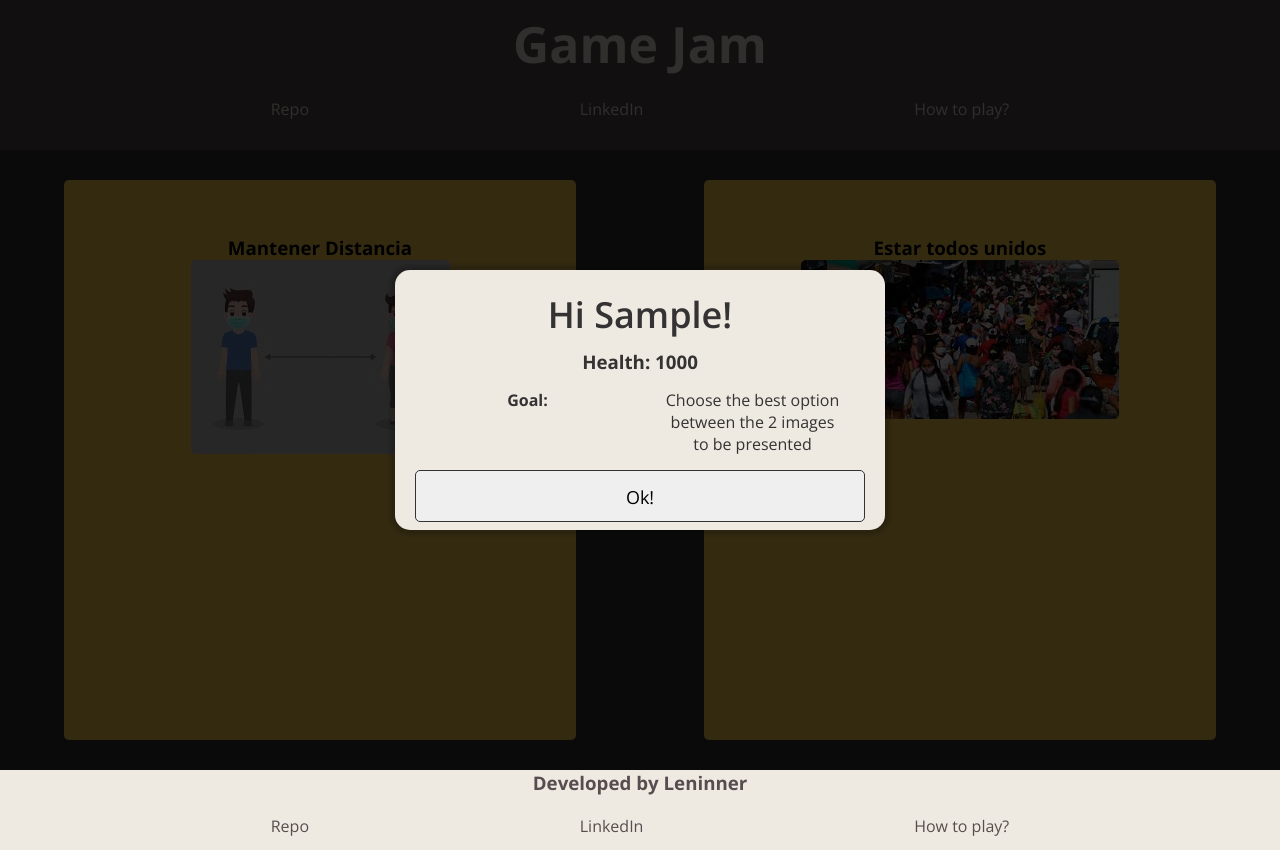
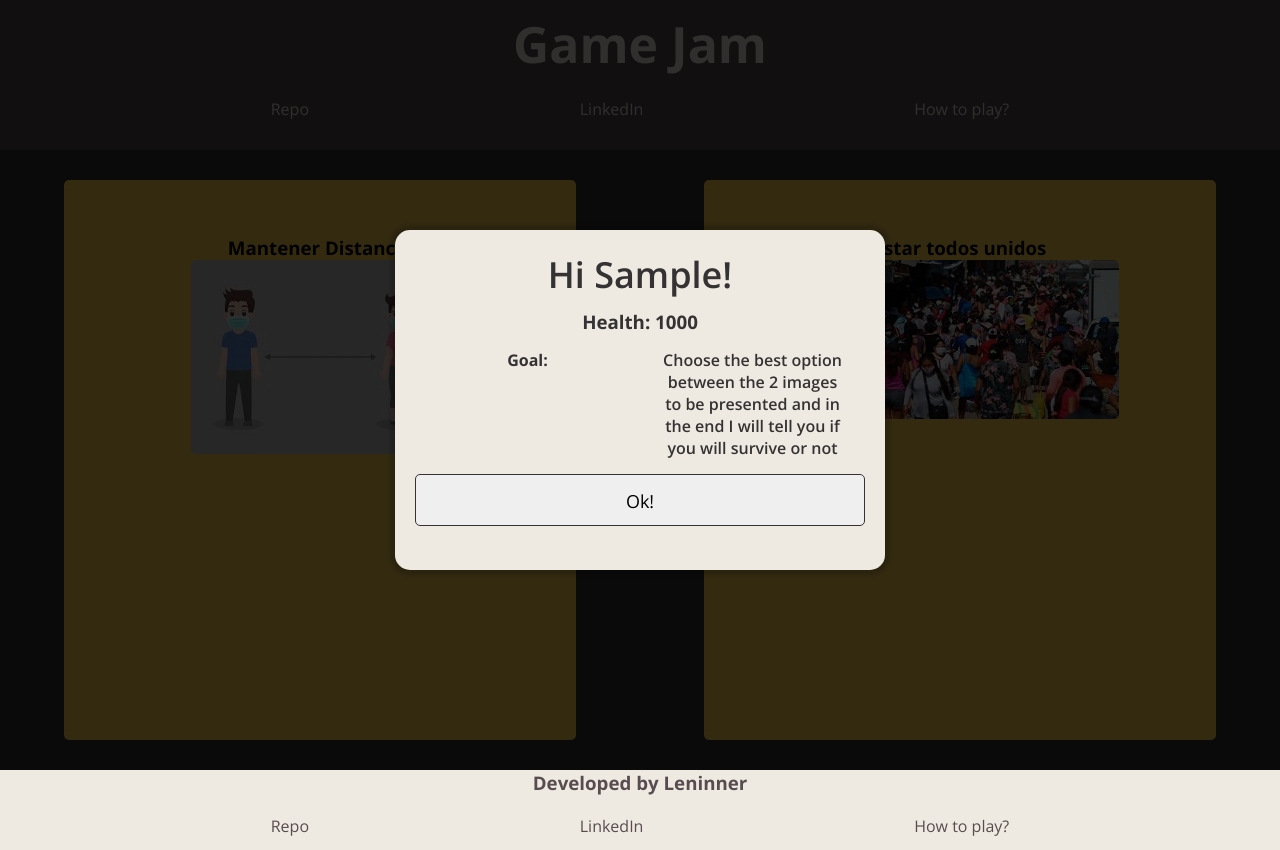
Before and after one commit to Leninner/gameJam, a website with bundled scripts: page dist/index.html in a window 1280 px wide. Both pictures are taken after typing "Sample" into the empty fields and a click on the button "Add". Built offline with nearby package versions, Linux system fonts and the light colour scheme.

Commit message:
Añado refactorización a algunas funciones

```diff
--- a/src/gameController.js
+++ b/src/gameController.js
@@ -139,9 +139,16 @@ function setItemTwo(image, number, title) {
     title.textContent = badPractices[number].frase;
 }
 
+function startGame(btn, player, main) {
+    btn.addEventListener("click", () => {
+        main.removeChild(main.childNodes[1]);
+        console.log(player);
+    });
+}
+
 function setElements() {
     doTable();
     getWinner();
 }
 
-export { setElements };
+export { setElements, startGame };
--- a/src/popup.js
+++ b/src/popup.js
@@ -1,4 +1,5 @@
-import { createPlayer, startGame } from "./tableMain.js";
+import { addPlayer } from "./tableMain.js";
+import { startGame } from "./gameController.js";
 
 const main = document.querySelector(".main");
 
@@ -33,21 +34,6 @@ function doPopUpWelcome() {
     addPlayer(btnAdd, userName, overlayWelcome);
 }
 
-function addPlayer(btn, user, overlay) {
-    btn.addEventListener("click", () => {
-        let player = new createPlayer(user.value);
-        overlay.removeChild(overlay.childNodes[0]);
-        doResumeBefore(player.user, player.health, overlay, player);
-    });
-    document.addEventListener("keydown", (e) => {
-        if (e.keyCode == 13) {
-            let player = new createPlayer(user.value);
-            overlay.removeChild(overlay.childNodes[0]);
-            doResumeBefore(player.user, player.health, overlay, player);
-        }
-    });
-}
-
 function doResumeBefore(user, health, overlay, player) {
     let contenedorResumen = document.createElement("div"),
         spanTitle = document.createElement("span"),
@@ -74,7 +60,7 @@ function doResumeBefore(user, health, overlay, player) {
     healthResumen.textContent = "Health:            " + health;
     titleObjetivo.textContent = "Goal:";
     pObjetivo.textContent =
-        "Choose the best option between the 2 images to be presented";
+        "Choose the best option between the 2 images to be presented and in the end I will tell you if you will survive or not";
     btnObjetivo.type = "button";
     btnObjetivo.value = "Ok!";
 
@@ -92,7 +78,7 @@ function doResumeBefore(user, health, overlay, player) {
     );
     overlay.appendChild(contenedorResumen);
 
-    startGame(btnObjetivo, player);
+    startGame(btnObjetivo, player, main);
 }
 
-export { doPopUpWelcome };
+export { doPopUpWelcome, doResumeBefore };
--- a/src/style.css
+++ b/src/style.css
@@ -178,3 +178,11 @@ span {
     color: var(--color-a);
     width: 60%;
 }
+
+.contenedorResumen {
+    height: 300px;
+}
+
+.contenedorResumen p {
+    font-weight: 600;
+}
--- a/src/tableMain.js
+++ b/src/tableMain.js
@@ -1,3 +1,5 @@
+import { doResumeBefore } from "./popup.js";
+
 const main = document.querySelector(".main");
 
 function doTable() {
@@ -18,11 +20,19 @@ function createPlayer(user) {
     this.health = 1000;
 }
 
-function startGame(btn, player) {
+function addPlayer(btn, user, overlay) {
     btn.addEventListener("click", () => {
-        main.removeChild(main.childNodes[1]);
-        console.log(player);
+        let player = new createPlayer(user.value);
+        overlay.removeChild(overlay.childNodes[0]);
+        doResumeBefore(player.user, player.health, overlay, player);
+    });
+    document.addEventListener("keydown", (e) => {
+        if (e.keyCode == 13) {
+            let player = new createPlayer(user.value);
+            overlay.removeChild(overlay.childNodes[0]);
+            doResumeBefore(player.user, player.health, overlay, player);
+        }
     });
 }
 
-export { doTable, createPlayer, startGame };
+export { doTable, createPlayer, addPlayer };
```
Also changed, not shown: dist/main.js.
